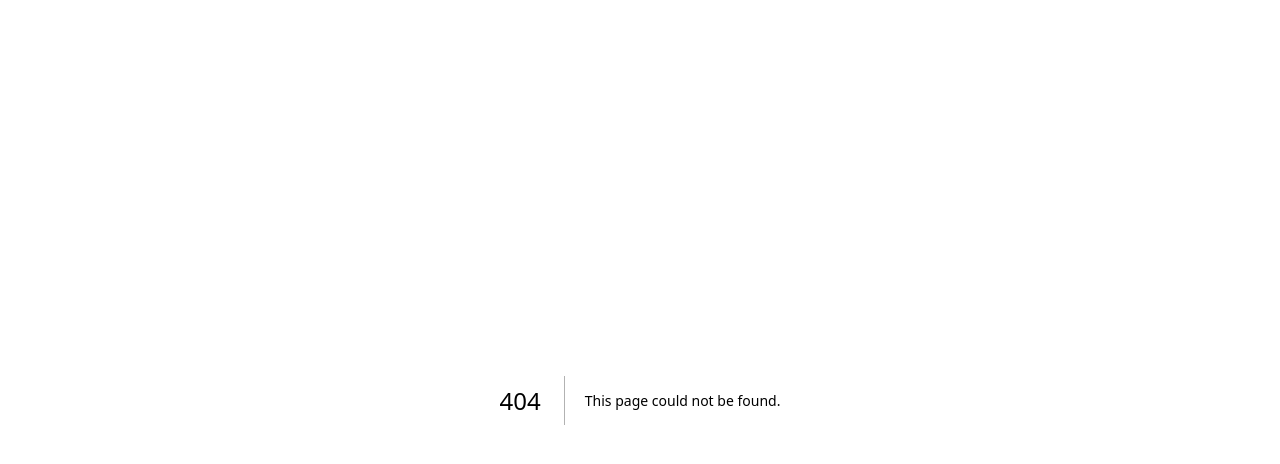
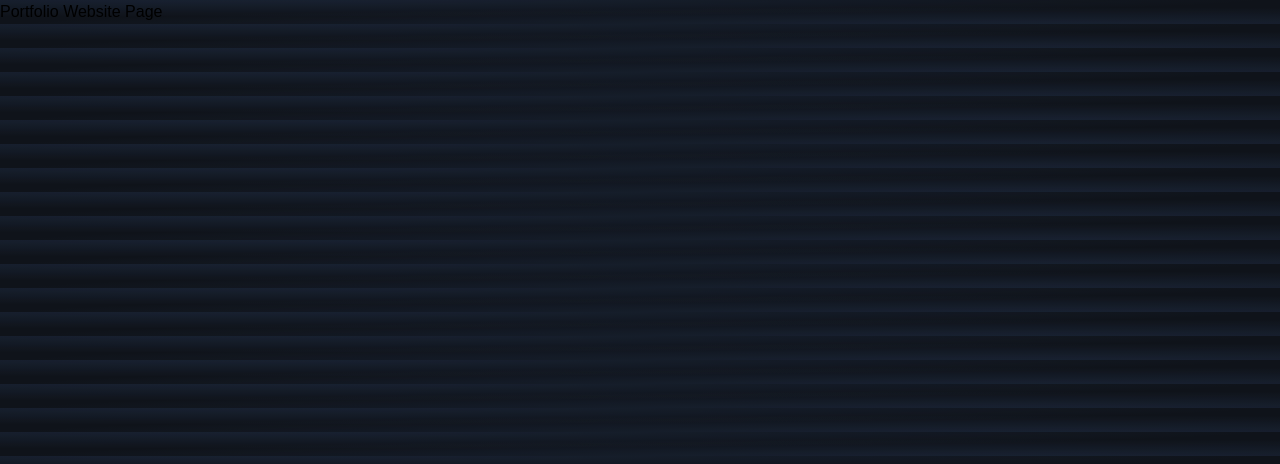
Before and after one commit to GH0lman/portfolio-website, a Next.js app: page /projects/portfolio-website in a window 1280 px wide. Before the commit this address had no page. Shown: the top 464 px of the page. Built offline with nearby package versions, Linux system fonts and the light colour scheme.

Commit message:
Portfolio Website Page
Placeholder Page to add details to future project.

```diff
--- /dev/null
+++ b/app/projects/portfolio-website/page.tsx
@@ -0,0 +1,5 @@
+export default function PortfolioWebsite() {
+  return (
+    <div>Portfolio Website Page</div>
+  )
+}
```
